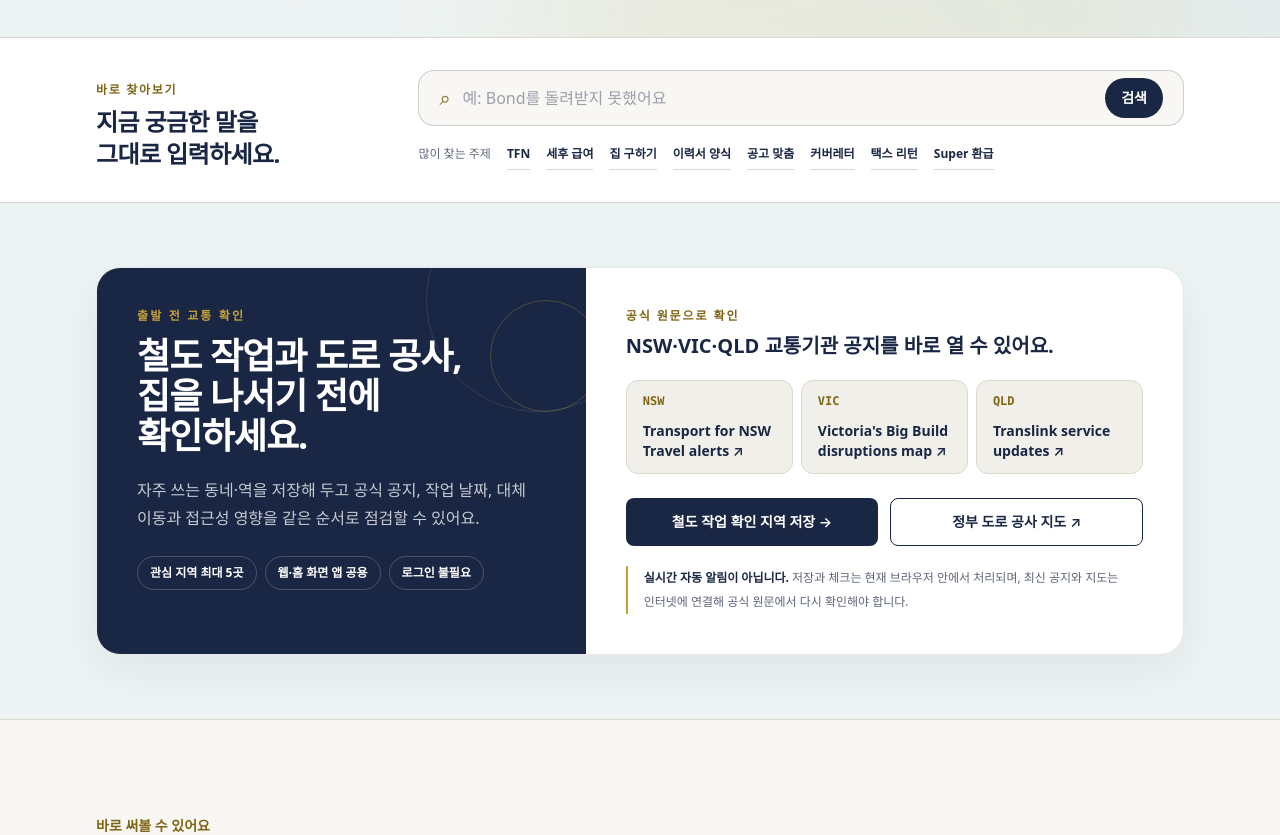
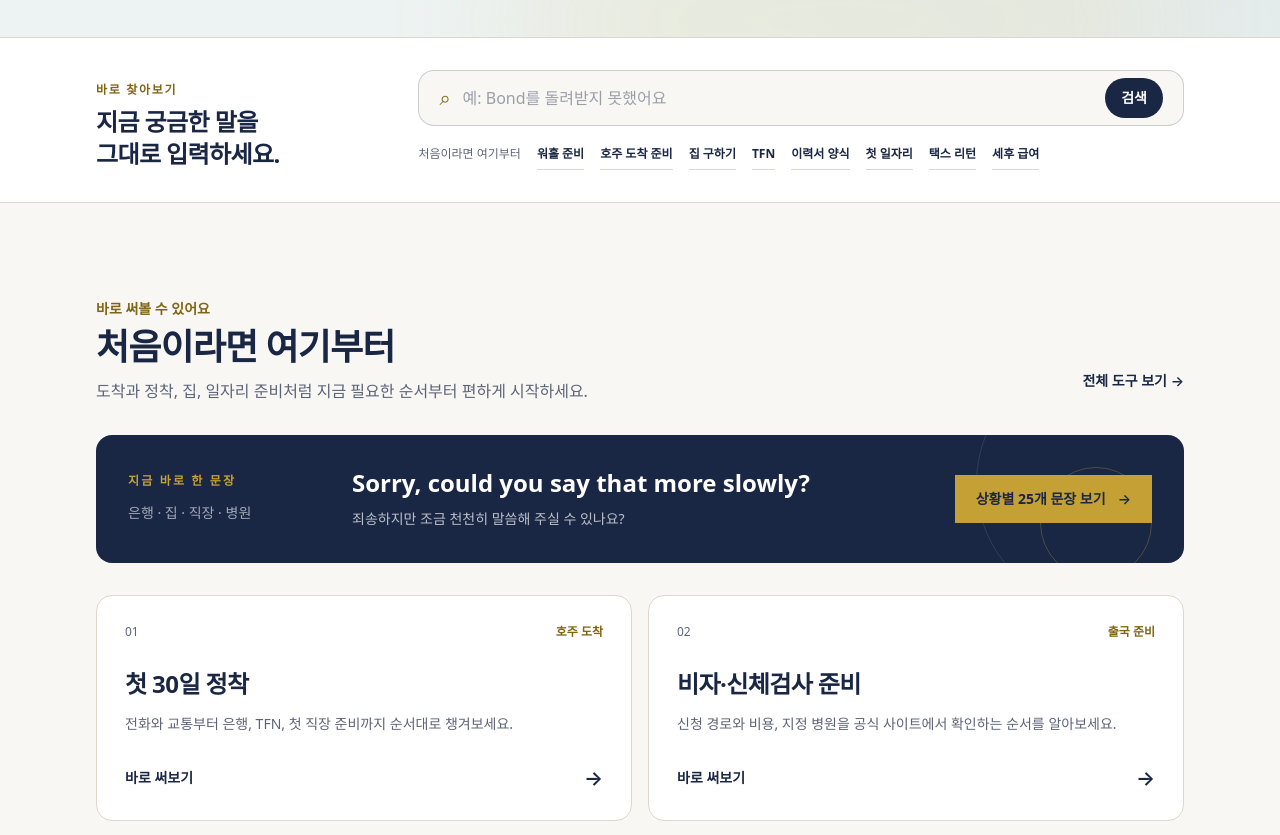
Before and after one commit to jelov219au/aussie-compass, a Next.js app: page / in a window 1280 px wide. Shown: the part 940-1775 px from the top of the page. Built offline with nearby package versions, Linux system fonts and the light colour scheme; no server answers.

Commit message:
Prioritize newcomer discovery on home

```diff
--- a/scripts/check-site-search-resume-intent.mjs
+++ b/scripts/check-site-search-resume-intent.mjs
@@ -65,6 +65,8 @@ for (const query of ["렌트 신청", "rental application"]) {
 const searchComponent = readFileSync(resolve("src/components/search/SiteSearch.tsx"), "utf8");
 const searchPage = readFileSync(resolve("src/app/search/page.tsx"), "utf8");
 const homeSearch = readFileSync(resolve("src/components/sections/HomeSearch.tsx"), "utf8");
+const homeTools = readFileSync(resolve("src/components/sections/ToolsSection.tsx"), "utf8");
+const homePage = readFileSync(resolve("src/app/page.tsx"), "utf8");
 const searchTransfer = readFileSync(resolve("src/lib/searchTransfer.ts"), "utf8");
 const jsonLd = readFileSync(resolve("src/components/seo/JsonLd.tsx"), "utf8");
 const site = readFileSync(resolve("src/lib/site.ts"), "utf8");
@@ -109,6 +111,14 @@ assert.match(homeSearch, /track\("Home Search", \{ topic, entry \}\)/, "analytic
 assert.equal(homeSearch.match(/\btrack\(/g)?.length, 1, "home search must expose only one fixed analytics call");
 assert.match(homeSearch, /openSearch\(query, classifySearch\(query\), "free_text"\)/);
 assert.match(homeSearch, /openSearch\(label, topic, "popular"\)/);
+assert.ok(homeSearch.indexOf('label: "워홀 준비"') < homeSearch.indexOf('label: "세후 급여"'), "newcomer discovery topics must precede the downstream pay query");
+const essentialTools = homeTools.slice(homeTools.indexOf("const essentials = ["), homeTools.indexOf("];", homeTools.indexOf("const essentials = [")));
+for (const href of ["/arrival-checklist", "/visa-preparation-guide", "/property-inspection-checklist", "/resume-builder"]) {
+  assert.ok(essentialTools.includes(`href: "${href}"`), `the newcomer-first home tools are missing ${href}`);
+}
+assert.doesNotMatch(essentialTools, /\/salary-calculator/, "the salary calculator must remain a downstream discovery tool instead of a primary home card");
+assert.ok(homePage.indexOf("<ToolsSection />") < homePage.indexOf("<PersonalRouteFinder />"), "the first-step tools must lead into the personalized route");
+assert.ok(homePage.indexOf("<PersonalRouteFinder />") < homePage.indexOf("<HomeTransportAlertsSection />"), "the broad newcomer route must precede the niche transport alert section");
 assert.ok(homeSearch.indexOf('router.push("/search")') > homeSearch.indexOf("sessionStorage.setItem"), "queryless navigation must still occur after the storage attempt");
 assert.doesNotMatch(homeSearch, /action=["']\/search|method=["']get|name=["']q|\/search\?q=|href=\{?`?\/search\?|URLSearchParams|window\.location/, "home search must not put raw terms in a form GET, link, URL or navigation request");
 assert.match(searchComponent, /sessionStorage\.getItem\(SEARCH_TRANSFER_STORAGE_KEY\)/);
@@ -123,7 +133,7 @@ assert.ok(site.includes('["호주 컴퍼스", "호주컴퍼스"]'), "the brand n
 assert.ok(layout.includes("호주 취업·급여·정착 실용 도구 | Hoju Compass") && layout.includes("description = siteDescription"), "the homepage metadata must describe the high-intent utility and reuse the shared summary");
 assert.equal((jsonLd.match(/alternateName: siteAlternateNames/g) ?? []).length, 2, "the WebSite and Organization entities must share the same Korean brand aliases");
 assert.equal((jsonLd.match(/description: siteDescription/g) ?? []).length, 1, "the WebSite entity must reuse the customer-facing discovery summary");
-assert.ok(sitemap.includes('"": "2026-08-24"'), "the significantly updated homepage needs an evidence-based sitemap lastmod");
+assert.ok(sitemap.includes('"": "2026-08-29"'), "the significantly updated homepage needs an evidence-based sitemap lastmod");
 for (const verificationName of ["BING_SITE_VERIFICATION", "NAVER_SITE_VERIFICATION"]) {
   assert.ok(growthRoadmap.includes(verificationName), `the current search-discovery HOLD is missing: ${verificationName}`);
 }
--- a/src/app/page.tsx
+++ b/src/app/page.tsx
@@ -18,11 +18,11 @@ export default function HomePage() {
       <main>
         <Hero />
         <HomeSearch />
+        <ToolsSection />
+        <PersonalRouteFinder />
+        <ReturnVisitSection />
+        <ExperienceStoriesSection />
         <HomeTransportAlertsSection />
-        <ToolsSection />
-        <ReturnVisitSection />
-        <PersonalRouteFinder />
-        <ExperienceStoriesSection />
         <ArticlesSection />
         <HomeTrustBar />
         <PremiumToolsSection />
--- a/src/app/sitemap.ts
+++ b/src/app/sitemap.ts
@@ -57,7 +57,7 @@ const routes = [
 // Keep these dates manual and evidence-based. Google only uses lastmod when it
 // reflects a significant page update, so do not replace them with new Date().
 const acquisitionRouteUpdates: Record<string, string> = {
-  "": "2026-08-24",
+  "": "2026-08-29",
   "/resume-builder": "2026-08-24",
   "/resume-job-ad-checker": "2026-08-24",
   "/resume-pro": "2026-08-24",
@@ -68,7 +68,7 @@ export default function sitemap(): MetadataRoute.Sitemap {
     url: `${siteUrl}${route}`,
     lastModified: acquisitionRouteUpdates[route],
     changeFrequency: route === "" ? "weekly" : "monthly",
-    priority: route === "" ? 1 : route === "/salary-calculator" ? 0.9 : 0.7,
+    priority: route === "" ? 1 : route === "/tools" || route === "/resources" ? 0.9 : 0.7,
   }));
 
   const articleEntries: MetadataRoute.Sitemap = articles.map((article) => ({
--- a/src/components/sections/HomeSearch.tsx
+++ b/src/components/sections/HomeSearch.tsx
@@ -7,14 +7,14 @@ import { Container } from "@/components/ui/Container";
 import { SEARCH_TRANSFER_STORAGE_KEY, sanitizeTransferredSearch } from "@/lib/searchTransfer";
 
 const popularSearches = [
+  { label: "워홀 준비", topic: "visa" },
+  { label: "호주 도착 준비", topic: "arrival" },
+  { label: "집 구하기", topic: "housing" },
   { label: "TFN", topic: "tax" },
+  { label: "이력서 양식", topic: "jobs" },
+  { label: "첫 일자리", topic: "jobs" },
+  { label: "택스 리턴", topic: "tax" },
   { label: "세후 급여", topic: "pay" },
-  { label: "집 구하기", topic: "housing" },
-  { label: "이력서 양식", topic: "jobs" },
-  { label: "공고 맞춤", topic: "jobs" },
-  { label: "커버레터", topic: "jobs" },
-  { label: "택스 리턴", topic: "tax" },
-  { label: "Super 환급", topic: "super" },
 ];
 
 const searchTopics = [
@@ -90,7 +90,7 @@ export function HomeSearch() {
               </button>
             </div>
             <div className="mt-3 flex flex-wrap items-center gap-x-4 gap-y-2">
-              <span className="text-xs text-muted">많이 찾는 주제</span>
+              <span className="text-xs text-muted">처음이라면 여기부터</span>
               {popularSearches.map(({ label, topic }) => (
                 <button
                   type="button"
--- a/src/components/sections/ToolsSection.tsx
+++ b/src/components/sections/ToolsSection.tsx
@@ -4,15 +4,15 @@ import { Container } from "@/components/ui/Container";
 import { sectionIds } from "@/lib/utils";
 
 const essentials = [
-  { number: "01", href: "/salary-calculator", eyebrow: "일과 급여", title: "통합 급여 계산기", description: "시급이나 연봉을 넣으면 세전·세후 급여와 Super를 함께 볼 수 있어요." },
-  { number: "02", href: "/arrival-checklist", eyebrow: "호주 도착", title: "첫 30일 정착", description: "전화와 교통부터 은행, TFN, 첫 직장 준비까지 순서대로 챙겨보세요." },
+  { number: "01", href: "/arrival-checklist", eyebrow: "호주 도착", title: "첫 30일 정착", description: "전화와 교통부터 은행, TFN, 첫 직장 준비까지 순서대로 챙겨보세요." },
+  { number: "02", href: "/visa-preparation-guide", eyebrow: "출국 준비", title: "비자·신체검사 준비", description: "신청 경로와 비용, 지정 병원을 공식 사이트에서 확인하는 순서를 알아보세요." },
   { number: "03", href: "/property-inspection-checklist", eyebrow: "집 구하기", title: "집 방문 체크리스트", description: "집을 보러 간 자리에서 상태와 비용, 계약 조건을 하나씩 확인할 수 있어요." },
   { number: "04", href: "/resume-builder", eyebrow: "취업 준비", title: "영문 이력서 빌더", description: "내 실제 경험을 브라우저에 저장하고, PDF와 백업 파일로 내보내 다음 지원에도 다시 사용하세요." },
 ];
 
 export function ToolsSection() {
   return <section id={sectionIds.tools} className="scroll-mt-20 bg-background py-16 sm:py-24" aria-labelledby="essential-tools-heading"><Container>
-    <div className="flex flex-col gap-5 sm:flex-row sm:items-end sm:justify-between"><div><p className="text-sm font-semibold text-gold-ink">바로 써볼 수 있어요</p><h2 id="essential-tools-heading" className="mt-2 text-3xl font-semibold tracking-[-0.025em] text-navy sm:text-4xl">많이 쓰는 도구</h2><p className="mt-3 text-sm leading-6 text-muted sm:text-base">처음 오셨다면 지금 필요한 것부터 편하게 써보세요.</p></div><Link href="/tools" className="inline-flex min-h-11 items-center text-sm font-semibold text-navy">전체 도구 보기 →</Link></div>
+    <div className="flex flex-col gap-5 sm:flex-row sm:items-end sm:justify-between"><div><p className="text-sm font-semibold text-gold-ink">바로 써볼 수 있어요</p><h2 id="essential-tools-heading" className="mt-2 text-3xl font-semibold tracking-[-0.025em] text-navy sm:text-4xl">처음이라면 여기부터</h2><p className="mt-3 text-sm leading-6 text-muted sm:text-base">도착과 정착, 집, 일자리 준비처럼 지금 필요한 순서부터 편하게 시작하세요.</p></div><Link href="/tools" className="inline-flex min-h-11 items-center text-sm font-semibold text-navy">전체 도구 보기 →</Link></div>
 
     <TrackedLink href="/english-phrase-cards" eventName="Home Navigation" properties={{ section: "english_phrase_preview", destination: "english-phrase-cards" }} className="group relative mt-8 block overflow-hidden rounded-2xl bg-navy text-white transition hover:-translate-y-0.5 hover:shadow-[0_16px_36px_rgba(26,39,68,0.14)] focus-visible:outline-none focus-visible:ring-2 focus-visible:ring-gold focus-visible:ring-offset-2">
       <span className="absolute -right-12 -top-20 h-64 w-64 rounded-full border border-white/10" aria-hidden="true" />
```
